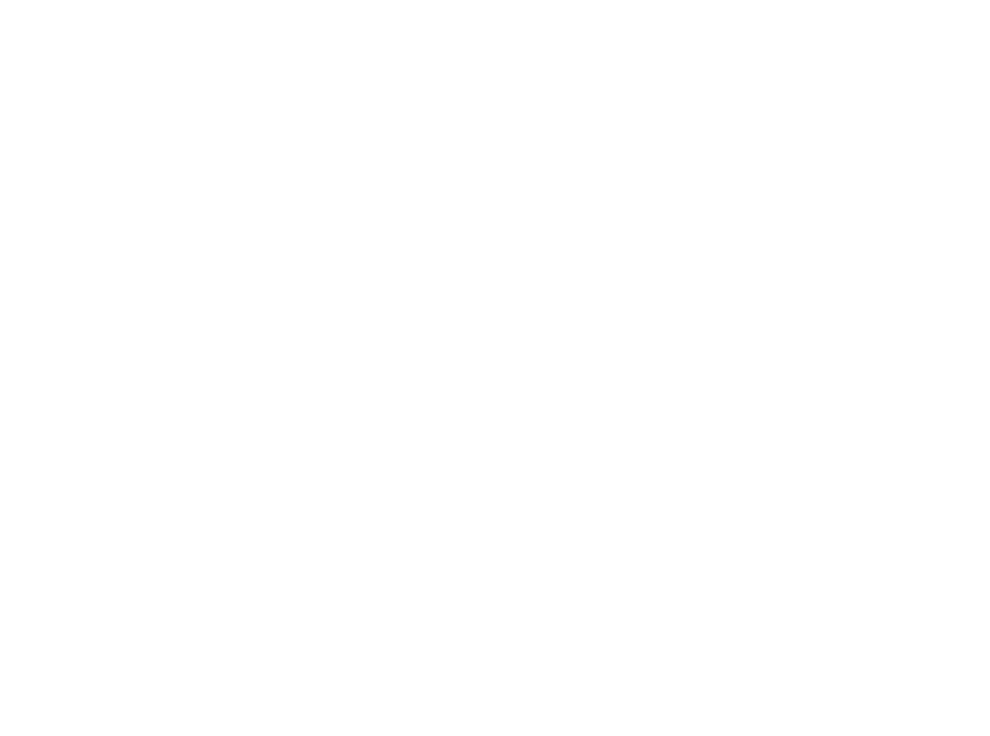
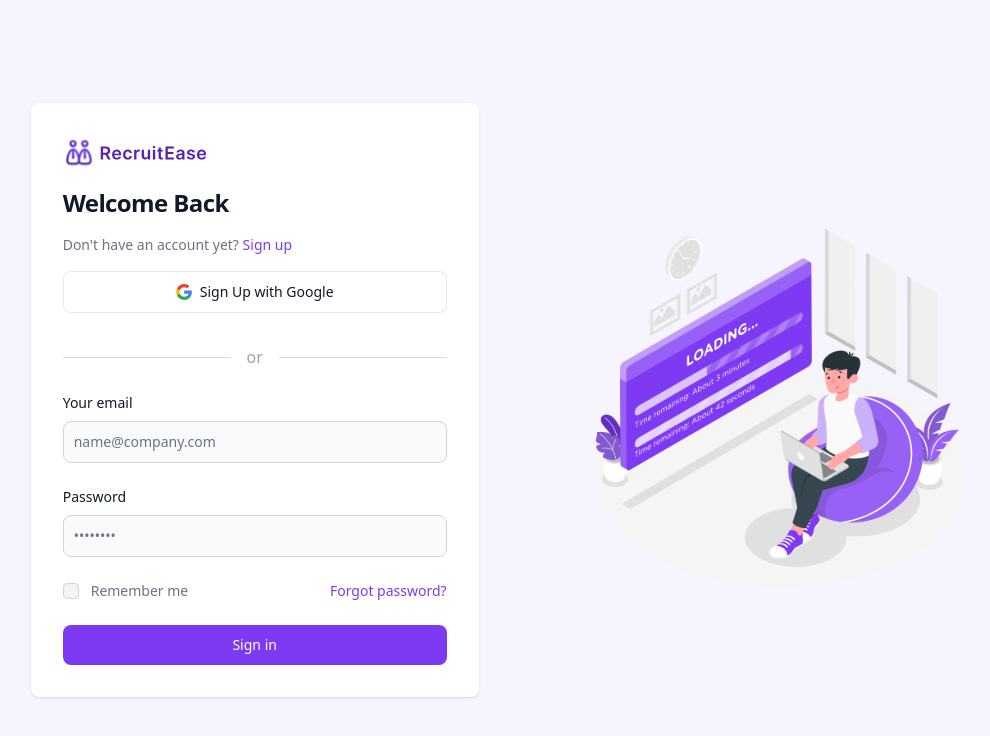
Before and after one commit to weiru00/recuitease-ai-recruitment, a React (Vite) app in the folder client/recruitease/: page /login in a window 1280 px wide. Before the commit this address had no page. Shown: the top 736 px of the page, without its empty margins (132-1122 px from the left). Built offline with nearby package versions, Linux system fonts and the light colour scheme.

Commit message:
sign up page ui done

```diff
--- a/client/recruitease/src/App.jsx
+++ b/client/recruitease/src/App.jsx
@@ -3,7 +3,14 @@
 import "flowbite";
 import styles from "./style";
 // import "../dist/output.css";
-import { Dashboard, Home, JobPostings, Talents } from "./components";
+import {
+  Dashboard,
+  Home,
+  JobPostings,
+  Talents,
+  Login,
+  Signup,
+} from "./components";
 // import { Button, Navbar } from "flowbite-react";
 
 const App = () => {
@@ -34,6 +41,8 @@
     <div>
       <Routes>
         <Route path="/" element={<Home />} />
+        <Route path="/login" element={<Login />} />
+        <Route path="/signup" element={<Signup />} />
         <Route path="/dashboard" element={<Dashboard />} />
         <Route path="/jobpostings" element={<JobPostings />} />
         <Route path="/talents" element={<Talents />} />
--- a/client/recruitease/src/assets/index.js
+++ b/client/recruitease/src/assets/index.js
@@ -5,5 +5,7 @@
 import bitcoin from "./bitcoin.svg";
 import discord from "./discord.svg";
 import vk from "./vk.svg";
+import google from "./google.svg";
+import login from "./login.svg";
 
-export { logo, hero, option, apple, bitcoin, discord, vk };
+export { logo, hero, option, apple, bitcoin, discord, vk, google, login };
--- a/client/recruitease/src/components/Home.jsx
+++ b/client/recruitease/src/components/Home.jsx
@@ -21,7 +21,7 @@
       <div className={`bg-white ${styles.paddingX} ${styles.flexCenter}`}>
         <div className={`${styles.boxWidth}`}>
           <Features />
-          <JobPostings />
+          {/* <JobPostings /> */}
 
           <Footer />
         </div>
--- /dev/null
+++ b/client/recruitease/src/components/Login.jsx
@@ -0,0 +1,118 @@
+import React from "react";
+import { logo, google, login } from "../assets";
+import { Link } from "react-router-dom";
+
+const Login = () => {
+  return (
+    <div>
+      <section className="bg-purple-50 dark:bg-gray-900">
+        <div className="flex flex-row items-center justify-center gap-24 px-6 py-8 mx-auto md:h-screen lg:py-0">
+          <div className="w-full bg-white rounded-lg shadow dark:border md:mt-0 sm:max-w-md xl:p-0 dark:bg-gray-800 dark:border-gray-700">
+            <div className="p-6 space-y-4 md:space-y-4 sm:p-8">
+              <img className="w-36 h-9 mr-2" src={logo} alt="logo" />
+              <h1 className="text-xl font-bold leading-tight tracking-tight text-gray-900 md:text-2xl dark:text-white">
+                Welcome Back
+              </h1>
+              <p className="text-sm font-normal text-gray-500 dark:text-gray-400">
+                Don't have an account yet?{" "}
+                <Link
+                  to="/signup"
+                  className="font-medium text-purple-600 hover:underline dark:text-purple-500"
+                >
+                  Sign up
+                </Link>
+              </p>
+              <form className="space-y-4 md:space-y-6" action="#">
+                <div>
+                  <button
+                    type="button"
+                    className="w-full justify-center text-gray-900 bg-white hover:bg-gray-100 border border-gray-200 focus:ring-4 focus:outline-none focus:ring-gray-100 font-medium rounded-lg text-sm px-5 py-2.5 text-center inline-flex items-center dark:focus:ring-gray-600 dark:bg-gray-800 dark:border-gray-700 dark:text-white dark:hover:bg-gray-700 me-2 mb-2"
+                  >
+                    <img src={google} className="h-4 w-4 me-2" />
+                    Sign Up with Google
+                  </button>
+                </div>
+                <div className="relative flex items-center">
+                  <div className="flex-grow border-t border-gray-300"></div>
+                  <span className="flex-shrink mx-4 text-gray-400">or</span>
+                  <div className="flex-grow border-t border-gray-300"></div>
+                </div>
+                <div>
+                  <label
+                    htmlFor="email"
+                    className="block mb-2 text-sm font-medium text-gray-900 dark:text-white"
+                  >
+                    Your email
+                  </label>
+                  <input
+                    type="email"
+                    name="email"
+                    id="email"
+                    className="bg-gray-50 border border-gray-300 text-gray-900 sm:text-sm rounded-lg focus:ring-purple-600 focus:border-purple-600 block w-full p-2.5 dark:bg-gray-700 dark:border-gray-600 dark:placeholder-gray-400 dark:text-white dark:focus:ring-blue-500 dark:focus:border-blue-500"
+                    placeholder="name@company.com"
+                    required=""
+                  />
+                </div>
+                <div>
+                  <label
+                    htmlFor="password"
+                    className="block mb-2 text-sm font-medium text-gray-900 dark:text-white"
+                  >
+                    Password
+                  </label>
+                  <input
+                    type="password"
+                    name="password"
+                    id="password"
+                    placeholder="••••••••"
+                    className="bg-gray-50 border border-gray-300 text-gray-900 sm:text-sm rounded-lg focus:ring-purple-600 focus:border-purple-600 block w-full p-2.5 dark:bg-gray-700 dark:border-gray-600 dark:placeholder-gray-400 dark:text-white dark:focus:ring-blue-500 dark:focus:border-blue-500"
+                    required=""
+                  />
+                </div>
+                <div className="flex items-center justify-between">
+                  <div className="flex items-start">
+                    <div className="flex items-center h-5">
+                      <input
+                        id="remember"
+                        aria-describedby="remember"
+                        type="checkbox"
+                        className="w-4 h-4 text-purple-600 bg-gray-100 border-gray-300 rounded focus:ring-purple-500 dark:focus:ring-purple-600 dark:ring-offset-gray-800 focus:ring-2 dark:bg-gray-700 dark:border-gray-600"
+                        required=""
+                      />
+                    </div>
+                    <div className="ml-3 text-sm">
+                      <label
+                        htmlFor="remember"
+                        className="text-gray-500 dark:text-gray-300"
+                      >
+                        Remember me
+                      </label>
+                    </div>
+                  </div>
+                  <a
+                    href="#"
+                    className="text-sm font-medium text-purple-600 hover:underline dark:text-purple-500"
+                  >
+                    Forgot password?
+                  </a>
+                </div>
+                <button
+                  type="submit"
+                  className="w-full text-white bg-purple-600 hover:bg-purple-700 focus:ring-4 focus:outline-none focus:ring-purple-300 font-medium rounded-lg text-sm px-5 py-2.5 text-center dark:bg-purple-600 dark:hover:bg-purple-700 dark:focus:ring-purple-800"
+                >
+                  Sign in
+                </button>
+              </form>
+            </div>
+          </div>
+          <img
+            src={login}
+            className="w-1/3 hidden md:block max-w-full h-auto"
+          />
+        </div>
+      </section>
+    </div>
+  );
+};
+
+export default Login;
--- a/client/recruitease/src/components/Navbar.jsx
+++ b/client/recruitease/src/components/Navbar.jsx
@@ -53,7 +53,7 @@
             text="Log In"
             size="small"
             type="submit"
-            navigateTo="/dashboard"
+            navigateTo="/login"
           />
           <button
             data-collapse-toggle="navbar-cta"
--- /dev/null
+++ b/client/recruitease/src/components/Signup.jsx
@@ -0,0 +1,7 @@
+import React from "react";
+
+const Signup = () => {
+  return <div></div>;
+};
+
+export default Signup;
--- a/client/recruitease/src/components/index.js
+++ b/client/recruitease/src/components/index.js
@@ -9,6 +9,8 @@
 import DashNavbar from "./DashNavbar";
 import Home from "./Home";
 import Talents from "./Talents";
+import Login from "./Login";
+import Signup from "./Signup";
 
 export {
   Button,
@@ -22,4 +24,6 @@
   DashNavbar,
   Home,
   Talents,
+  Login,
+  Signup,
 };
```
Also changed, not shown: client/recruitease/src/assets/google.svg (added), client/recruitease/src/assets/login.svg (added).
